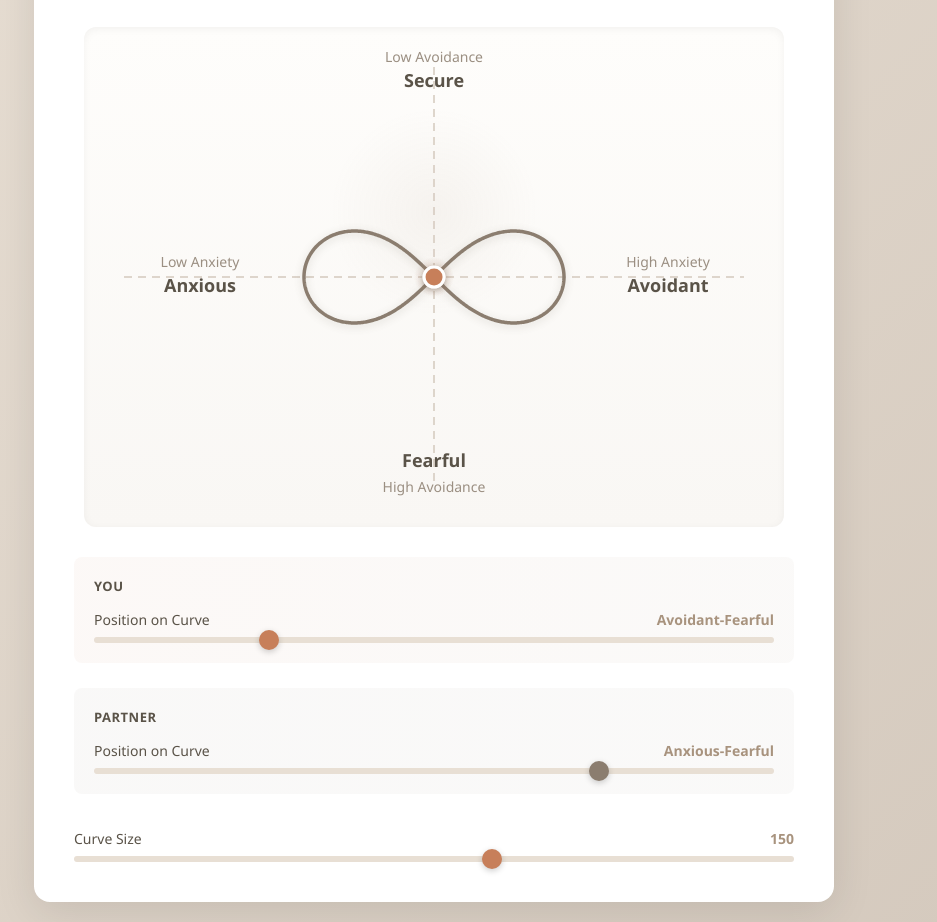
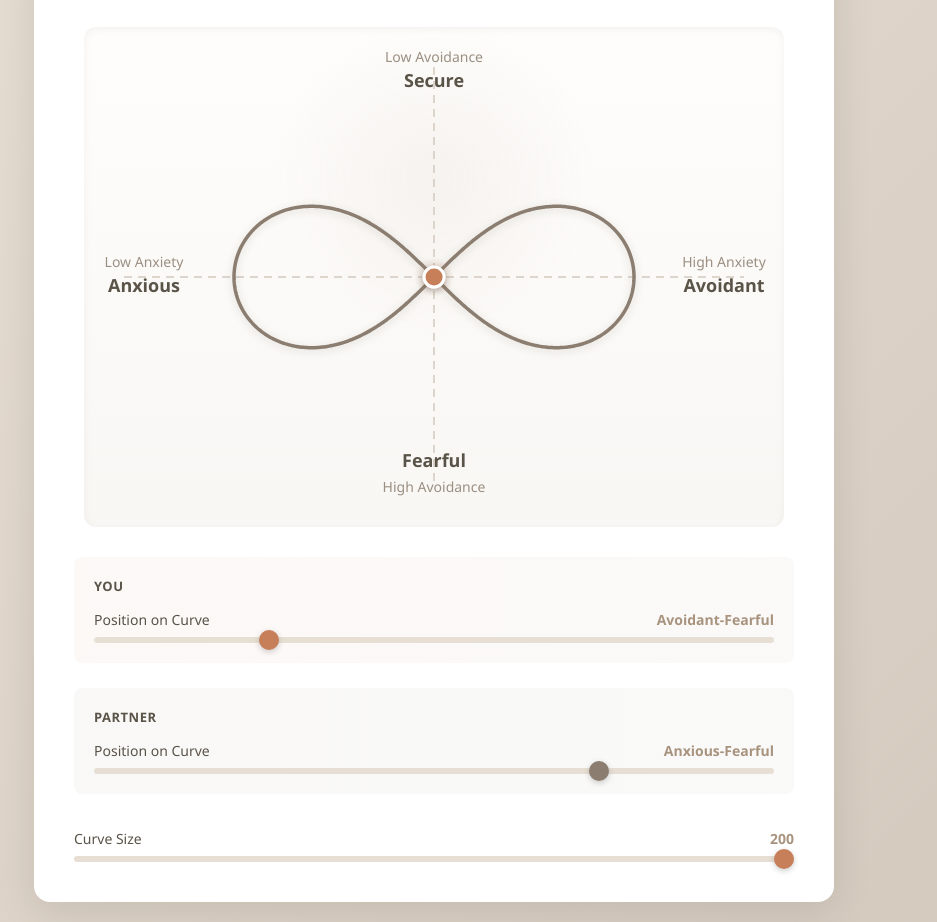
Before and after one commit to parzival3/attachment-graphs, a plain HTML site: page index.html in a window 1280 px wide. Shown: the part 130-1052 px from the top of the page, without its empty margins (206-1143 px from the left). Drawn offline with Linux system fonts and the light colour scheme.

Commit message:
Set default curve size to 200 (maximum)
- Change default scale from 150 to 200
- Update slider initial value to 200
- Update displayed value to 200
- Curve now starts at maximum size by default

Co-Authored-By: Warp <agent@warp.dev>

```diff
--- a/attachment-diagram.js
+++ b/attachment-diagram.js
@@ -12,7 +12,7 @@ class AttachmentDiagram {
         this.config = {
             centerX: options.centerX || this.canvas.width / 2,
             centerY: options.centerY || this.canvas.height / 2,
-            scale: options.scale || 130,
+            scale: options.scale || 200,
             lineWidth: options.lineWidth || 3.5,
             curveColor: options.curveColor || '#8b7d6f',
             labelColor: options.labelColor || '#5a5348',
--- a/index.html
+++ b/index.html
@@ -180,9 +180,9 @@
             <div class="slider-group" style="margin-top: 10px;">
                 <div class="slider-label">
                     <span>Curve Size</span>
-                    <span id="zoomValue">150</span>
+                    <span id="zoomValue">200</span>
                 </div>
-                <input type="range" id="zoomSlider" min="80" max="200" step="5" value="150">
+                <input type="range" id="zoomSlider" min="80" max="200" step="5" value="200">
             </div>
         </div>
     </div>
```
